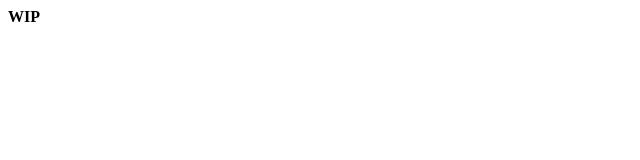
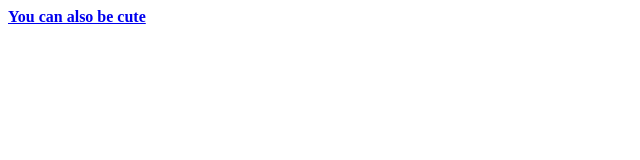
Before and after one commit to crybabyve/crybaby, a plain HTML site: page index.html in a window 1280 px wide. Shown: the whole page, without its empty margins (0-640 px from the left). Drawn offline with Linux system fonts and the light colour scheme.

Commit message:
Update index.html

```diff
--- a/index.html
+++ b/index.html
@@ -1 +1 @@
-<b>WIP</b>
+<a href="https://instagram.com/crybaby.ve"><b>You can also be cute</b></a>
```
